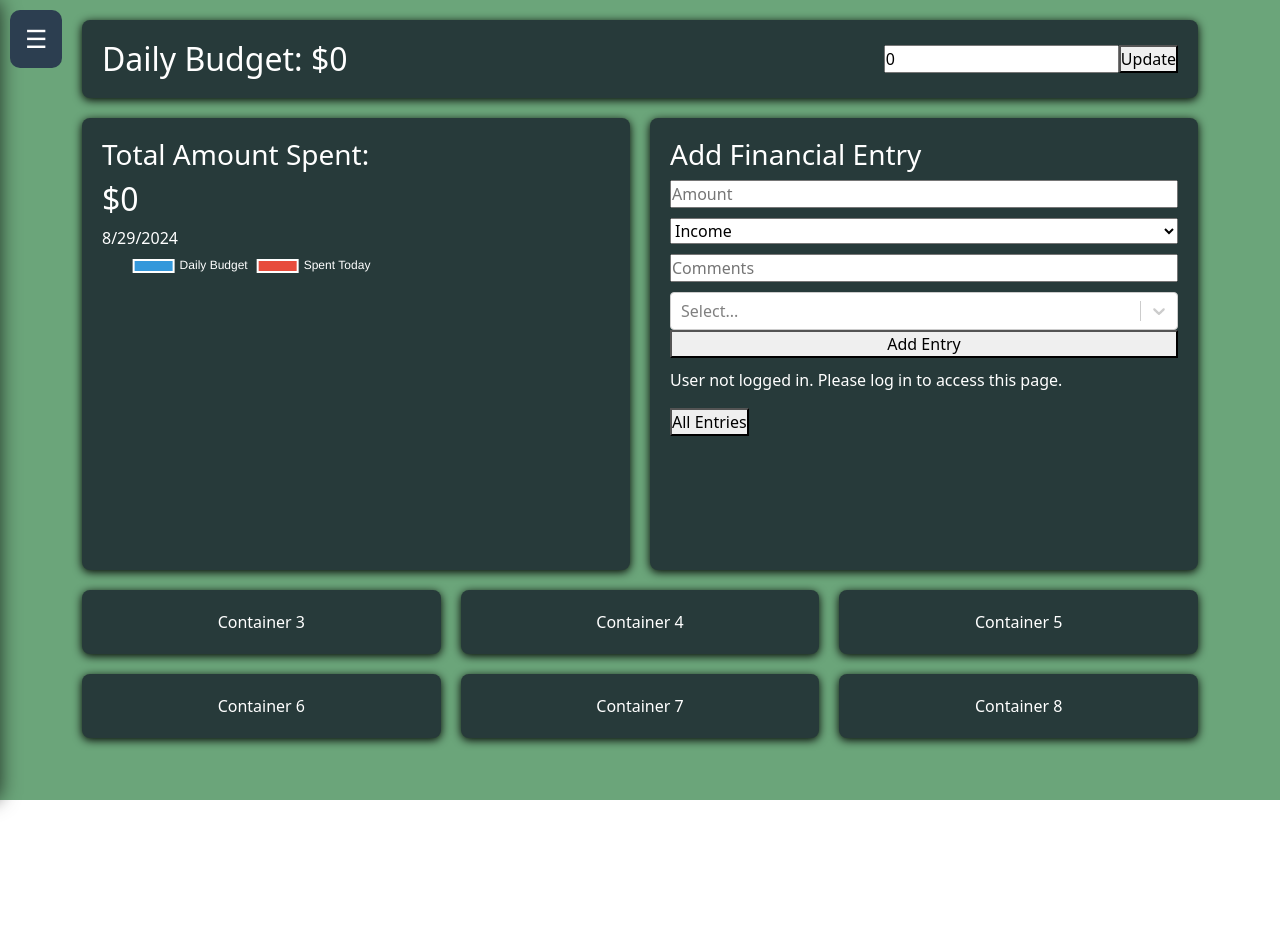
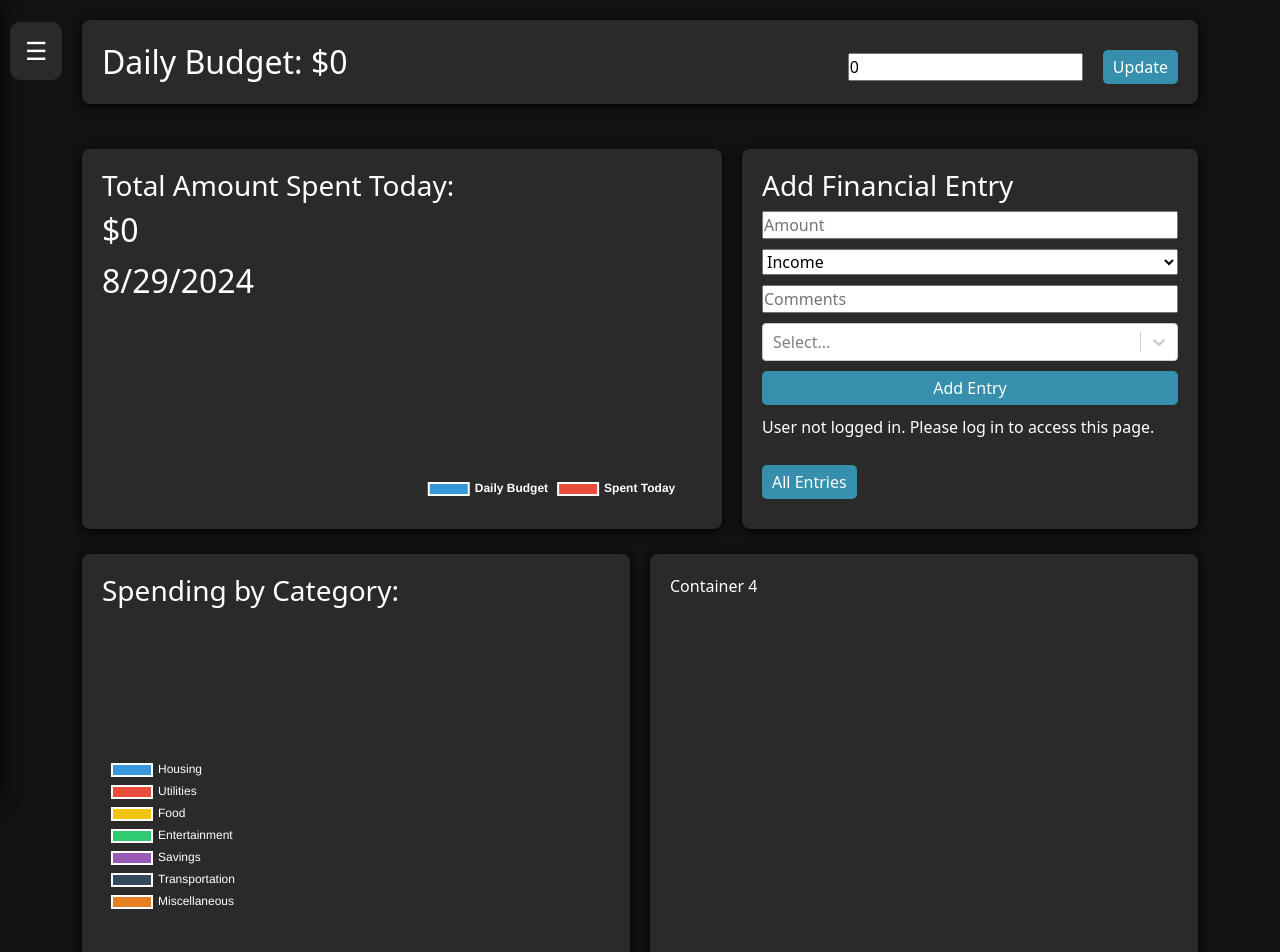
Before and after one commit to RaulG27/BudgetGadget, a React (Create React App) app in the folder frontend/: page /home in a window 1280 px wide. Shown: the top 952 px of the page. Before the commit the page ends 800 px from the top, so only its background shows below. Built offline with nearby package versions, Linux system fonts and the light colour scheme.

Commit message:
added spending by category piechart and changed theme color

```diff
--- a/frontend/src/components/navbar.js
+++ b/frontend/src/components/navbar.js
@@ -10,7 +10,7 @@ const sidebarStyles = {
   position: 'fixed',
   top: '0',
   left: '-150px', // Hide sidebar initially
-  backgroundColor: '#2C3E50',
+  backgroundColor: '#1a1a1a',
   color: 'white',
   transition: '0.2s',
   zIndex: '1000',
@@ -18,7 +18,7 @@ const sidebarStyles = {
   paddingTop: '20px', // Reduced padding
   borderTopRightRadius: '10px',
   borderBottomRightRadius: '10px',
-  background: 'linear-gradient(to right, #2C3E50, rgba(44, 62, 80, 0.9))',
+  background: '#1a1a1a',
   boxShadow: '0px 0 20px rgba(0,0, 0, 0.7)',
 };
 
@@ -29,12 +29,12 @@ const sidebarShowStyles = {
 const buttonStyles = {
   fontSize: '25px',
   cursor: 'pointer',
-  backgroundColor: '#2C3E50',
+  backgroundColor: '#2a2a2a',
   color: 'white',
   border: 'none',
   padding: '10px 15px',
   position: 'fixed',
-  top: '10px',
+  top: '2.8%',
   left: '10px',
   zIndex: '1001',
   borderRadius: '10px',
--- a/frontend/src/components/pages/homePage.js
+++ b/frontend/src/components/pages/homePage.js
@@ -21,7 +21,7 @@ const HomePage = () => {
     const [message, setMessage] = useState('');
     const [entries, setEntries] = useState([]);
     const [showModal, setShowModal] = useState(false);
-    const [dailyBudget, setDailyBudget] = useState(0);
+    const [dailyBudget, setDailyBudget] = useState(0);Select
     const [todayExpenses, setTodayExpenses] = useState(0);
     const navigate = useNavigate();
 
@@ -185,17 +185,50 @@ const HomePage = () => {
 
     const sortedEntries = entries.sort((a, b) => new Date(b.date) - new Date(a.date));
 
-    const pieChartData = {
+    // Prepare data for the first pie chart (Daily Budget vs. Today Expenses)
+    const pieChart1Data = {
         labels: ['Daily Budget', 'Spent Today'],
         datasets: [
             {
                 data: [dailyBudget, todayExpenses],
                 backgroundColor: ['#3498DB', '#E74C3C'], // Blue and Red
                 hoverBackgroundColor: ['#2980B9', '#C0392B'], // Darker shades for hover
-
             },
         ],
     };
+
+    // Prepare data for the second pie chart (Spending by Category)
+    const categoryTotals = {
+        Housing: 0,
+        Utilities: 0,
+        Food: 0,
+        Entertainment: 0,
+        Savings: 0,
+        Transportation: 0,
+        Miscellaneous: 0,
+    };
+
+    entries.forEach(entry => {
+        if (entry.type === 'expense') {
+            entry.recurring_cost.forEach(cost => {
+                if (categoryTotals[cost] !== undefined) {
+                    categoryTotals[cost] += entry.amount;
+                }
+            });
+        }
+    });
+
+    const pieChart2Data = {
+        labels: Object.keys(categoryTotals),
+        datasets: [
+            {
+                data: Object.values(categoryTotals),
+                backgroundColor: ['#3498DB', '#E74C3C', '#F1C40F', '#2ECC71', '#9B59B6', '#34495E', '#E67E22'], // Different colors for each category
+                hoverBackgroundColor: ['#2980B9', '#C0392B', '#F39C12', '#27AE60', '#8E44AD', '#2C3E50', '#D35400'], // Darker shades for hover
+            },
+        ],
+    };
+
 
     return (
         <div className="background-container">
@@ -209,16 +242,20 @@ const HomePage = () => {
                             onChange={handleBudgetChange}
                             required
                         />
-                        <button type="submit">Update</button>
+                        <button type="submit" className="button">Update</button>
                     </form>
                 </div>
                 <div className="content">
                     <div className="chart-container">
-                        <h3>Total Amount Spent:</h3>
+                        <h3>Total Amount Spent Today:</h3>
                         <h2>${todayExpenses}</h2>
-                        <div>{currentDate}</div>
+                        <div className="currentDate">{currentDate}</div>
                         <div className="pie-chart">
-                            <Pie data={pieChartData} options={{ maintainAspectRatio: true, responsive: true, color:'white' }} />
+                            <Pie data={pieChart1Data} options={{ plugins: {
+                                            legend: {position: 'bottom', labels:{color:'white ',font: {weight: 'bold'}}},
+                                                    },
+                                                        }
+                                                            } />
                         </div>
                     </div>
                     <div className="financial-entry">
@@ -247,21 +284,44 @@ const HomePage = () => {
                                 value={formData.comments}
                                 onChange={handleChange}
                             />
+                            <div className="recurring-costs">
                                 <Select
                                     isMulti
                                     name="recurring_cost"
                                     options={recurringOptions}
+                                    className="basic-multi-select"
+                                    classNamePrefix="select"
+                                    value={formData.recurring_cost.map(cost => ({ value: cost, label: cost }))}
                                     onChange={handleRecurringCostChange}
                                 />
-                            <button type="submit">Add Entry</button>
+                            </div>
+                            <button type="submit" className="button">Add Entry</button>
                         </form>
                         {message && <p>{message}</p>}
-                        <button onClick={toggleModal}>All Entries</button>
+                        <button onClick={toggleModal} className="button">All Entries</button>
                     </div>
                 </div>
+
+                <div className="content">
+                        <div className="chart-container">
+                            <h3>Spending by Category:</h3>
+                            <div className="pie-chart2">
+                                <Pie
+                                    data={pieChart2Data}
+                                    options={{
+                                        maintainAspectRatio: true, responsive: true,
+                                        plugins: {
+                                            legend: { display: true, position: 'left', labels:{color:'white'} },
+                                        },
+                                    }}
+                                />
+                            </div>
+                        </div>
+
+                    <div className="chart-container">Container 4</div> {/* Moved Container 4 here */}
+
+                </div>
                 <div className="extra-containers">
-                    <div className="container-box">Container 3</div>
-                    <div className="container-box">Container 4</div>
                     <div className="container-box">Container 5</div>
                     <div className="container-box">Container 6</div>
                     <div className="container-box">Container 7</div>
@@ -270,7 +330,7 @@ const HomePage = () => {
                 {showModal && (
                     <div className="modal-overlay">
                         <div className="modal-content">
-                            <div className="modal-inner-content"> {/* Added this div for better readability */}
+                            <div className="modal-inner-content">
                                 <h3>Previous Entries</h3>
                                 <ul>
                                     {sortedEntries.map(entry => (
@@ -284,7 +344,7 @@ const HomePage = () => {
                                         </li>
                                     ))}
                                 </ul>
-                                <button onClick={toggleModal} className="modal-close-btn">Close</button>
+                                <button onClick={toggleModal} className="button">Close</button>
                             </div>
                         </div>
                     </div>
--- a/frontend/src/components/styles/global.css
+++ b/frontend/src/components/styles/global.css
@@ -6,7 +6,7 @@
 }
 
 .background-container {
-    background-color: #6BA57A; /* Set background color */
+    background-color: #121212; /* Set background color */
     color: white; /* Set text color for contrast */
     min-height: 100vh; /* Ensure it covers the full viewport height */
 }
@@ -23,7 +23,7 @@
     display: flex;
     justify-content: space-between;
     align-items: center;
-    background-color: #273A3A;
+    background-color: #2a2a2a;
     padding: 20px;
     border-radius: 8px;
     box-shadow: 0 2px 10px rgba(1, 1, 1, 1);
@@ -35,9 +35,13 @@
     margin: 0;
 }
 
+.header button{
+    margin-left:20px;
+}
+
 /* Content styling */
 .content {
-    background-color: #6BA57A;
+    background-color: #121212;
     display: flex;
     flex-direction: row;
     gap: 20px;
@@ -47,11 +51,31 @@
 .chart-container,
 .financial-entry {
     flex: 1;
-    background-color: #273A3A;
+    background-color: #2A2A2A;
     padding: 20px;
     border-radius: 8px;
     box-shadow: 0 2px 10px rgba(1, 1, 1, 1);
-    color: white;
+    color: white; margin-top: 25px;
+}
+
+.currentDate{
+
+    font-size:32px;
+    margin-bottom: -100px;
+}
+
+.pie-chart{
+ height: 300px;
+ right:35%;
+
+}
+
+.pie-chart2 {
+    display: flex;           /* Enables Flexbox */
+    justify-content: center; /* Centers the chart horizontally */
+    align-items: center;     /* Centers the chart vertically */
+    flex-grow: 1;           /* Allows the container to grow */
+    max-width: 100%;        /* Prevents overflow */
 }
 
 .financial-entry form {
@@ -63,6 +87,14 @@
 .financial-entry select,
 .financial-entry button {
     margin-bottom: 10px;
+}
+
+
+
+/* Styling for the recurring cost */
+.recurring-costs {
+    color: black;
+
 }
 
 /* Extra containers styling */
@@ -80,12 +112,18 @@
     border-radius: 8px;
     box-shadow: 0 2px 10px rgba(1, 1, 1, 1);
     text-align: center;
+
 }
 
 /* Pie chart styling */
 .pie-chart {
-    position: relative;
-    height: 300px;
+    height: 100%;
+    margin-left: 300px;
+}
+
+.pie-chart2{
+    height: 100%;
+    width:400px;
 }
 
 /* Modal styling */
@@ -138,16 +176,6 @@
     color: #ccc;
 }
 
-.modal-close-btn {
-    margin-top: 10px;
-    background-color: #6BA57A;
-    color: #fff;
-    border: none;
-    border-radius: 5px;
-    padding: 5px 10px;
-    cursor: pointer;
-}
-
 /* Responsive styles */
 @media (max-width: 768px) {
     .content {
@@ -173,3 +201,13 @@
         flex-direction: column; /* Stack header items vertically on very small screens */
     }
 }
+
+.button {
+    margin-top: 10px;
+    background-color: rgb(53, 143, 173);
+    border: none;
+    border-radius: 5px;
+    padding: 5px 10px;
+    cursor: pointer;
+    color:white;
+}
```
Also changed, not shown: 1 other file (tests, documents, lock files or other folders). Lines whose indentation alone changed are shown as unchanged.
